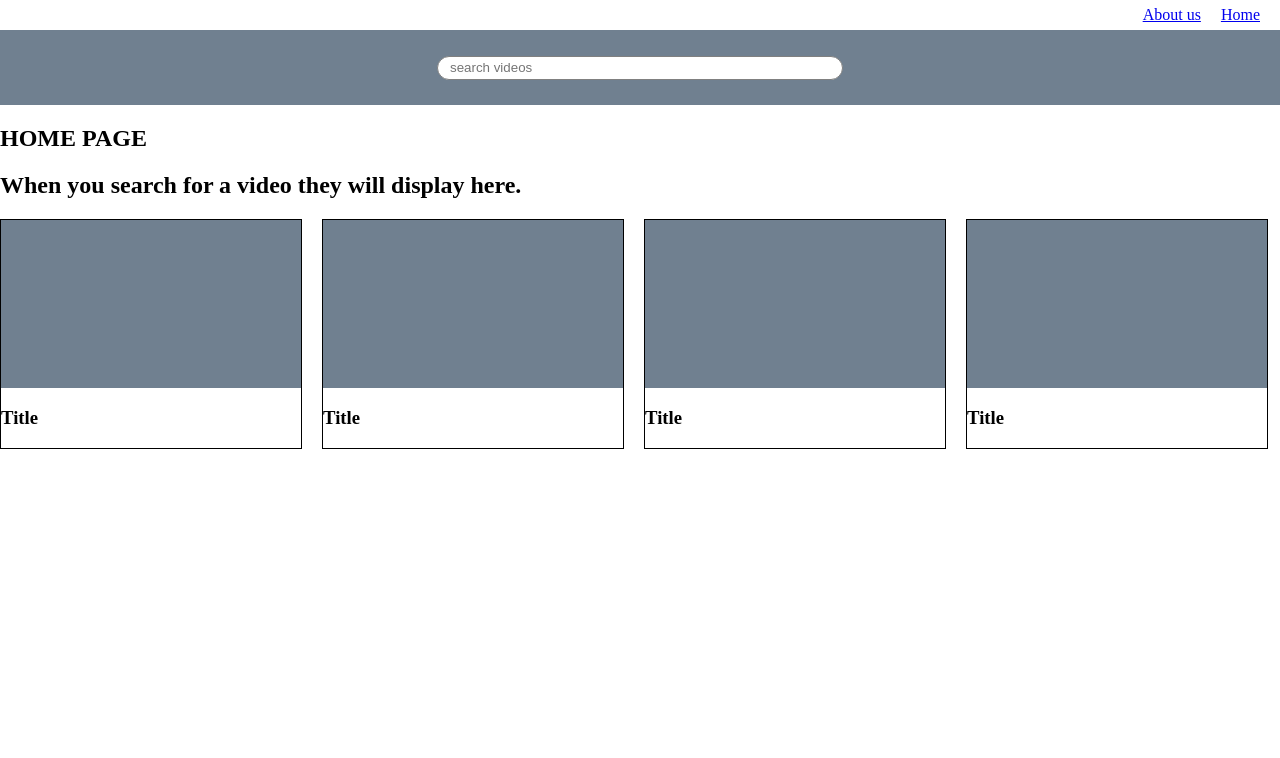
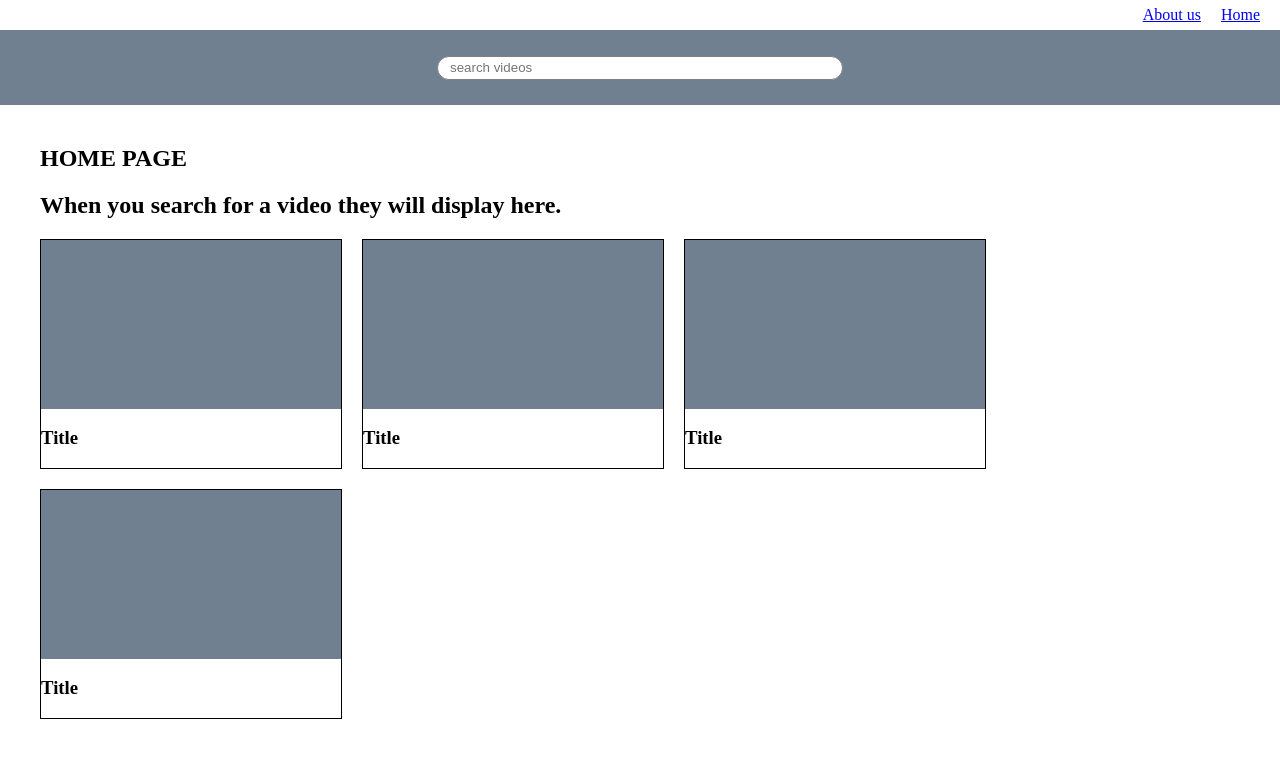
Before and after one commit to efierr/Codeave-utoob, a React (Vite) app: page / in a window 1280 px wide. Shown: the top 758 px of the page. Built offline with nearby package versions, Linux system fonts and the light colour scheme.

Commit message:
add margin to main

```diff
--- a/src/App.css
+++ b/src/App.css
@@ -11,6 +11,9 @@ body {
 
 #root {
   min-height: 100vh;
-
   grid-template-rows: auto auto 1fr auto;
 }
+
+main {
+  margin: 40px;
+}
```
